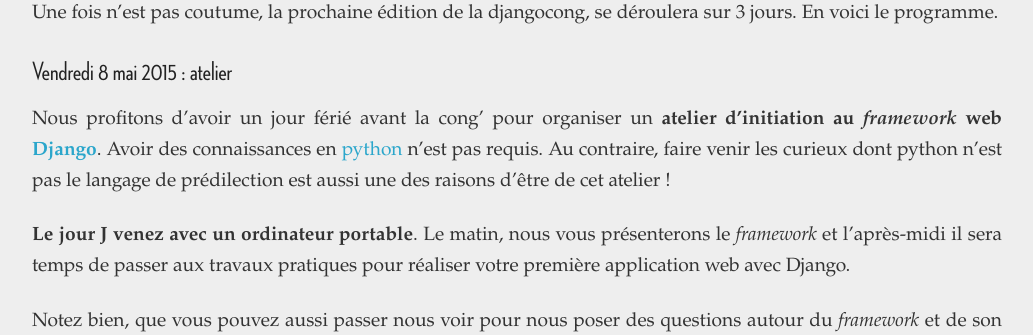
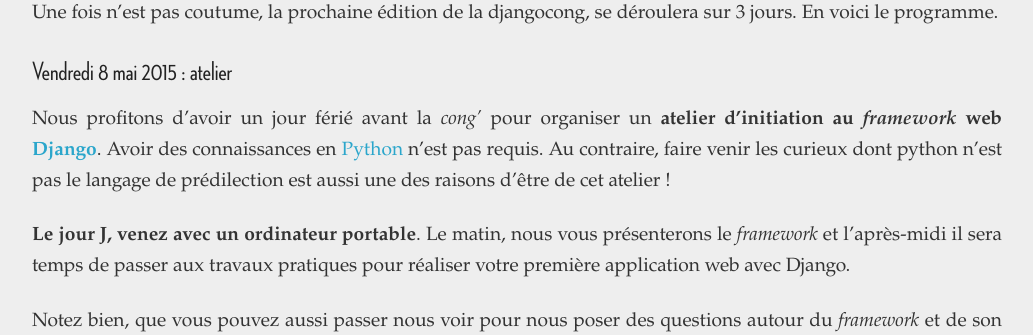
Before and after one commit to clermontech/clermontech.github.com, a Jekyll site: the page built from _posts/2015-03-09-djangcong-2015-a-clermont-ferrand.md, in a window 1280 px wide and 1400 px high. Shown: the part 701-1036 px from the top of the window, without its empty margins (123-1156 px from the left). Built offline with Jekyll 4.4.1, drawn with Linux system fonts in a browser that asks for light colours; Markdown is read by kramdown in place of the engine named in the settings; some of the changed text lies outside the part shown.

Commit message:
Fix typos noticed by @willdurand

```diff
--- a/_posts/2015-03-09-djangcong-2015-a-clermont-ferrand.md
+++ b/_posts/2015-03-09-djangcong-2015-a-clermont-ferrand.md
@@ -2,7 +2,7 @@
 layout: blog-post
 categories: [ blog-posts ]
 
-title: Djangocong 2015, les poneys s'attroupent en Auvergne
+title: DjangoCong 2015, les poneys s'attroupent en Auvergne
 ---
 
 L'événement annuel regroupant les amateurs francophones de [Django](http://www.djangoproject.com/) — aka la [#djangocong](http://rencontres.django-fr.org/2015/) — aura lieu cette année dans les terres du milieu du **8 au 10 mai 2015**. [Clermont'ech](http://clermontech.org) est fière d'accueillir et de co-organiser cette réunion de poneys fougueux.
@@ -17,9 +17,9 @@
 
 ### Vendredi 8 mai 2015 : atelier
 
-Nous profitons d'avoir un jour férié avant la cong' pour organiser un **atelier d'initiation au *framework* web [Django](http://www.djangoproject.com/)**. Avoir des connaissances en [python](http://www.python.org) n'est pas requis. Au contraire, faire venir les curieux dont python n'est pas le langage de prédilection est aussi une des raisons d'être de cet atelier !
+Nous profitons d'avoir un jour férié avant la *cong'* pour organiser un **atelier d'initiation au *framework* web [Django](http://www.djangoproject.com/)**. Avoir des connaissances en [Python](http://www.python.org) n'est pas requis. Au contraire, faire venir les curieux dont python n'est pas le langage de prédilection est aussi une des raisons d'être de cet atelier !
 
-**Le jour J venez avec un ordinateur portable**. Le matin, nous vous présenterons le *framework* et l'après-midi il sera temps de passer aux travaux pratiques pour réaliser votre première application web avec Django.
+**Le jour J, venez avec un ordinateur portable**. Le matin, nous vous présenterons le *framework* et l'après-midi il sera temps de passer aux travaux pratiques pour réaliser votre première application web avec Django.
 
 Notez bien, que vous pouvez aussi passer nous voir pour nous poser des questions autour du *framework* et de son utilisation.
 
@@ -43,7 +43,7 @@
     Crédit photo : Le Lac du Guéry © CRDT Auvergne / FROBERT David
 </center>
 
-Nous nous donnerons rendez-vous **Dimanche matin à 10h** dans le centre de Clermont pour un voyage en bus vers le plus haut lac d'Auvergne. Après une **promenade de 2h** et un **pique nique** dans les hauteurs, nous prévoyons deux sessions de retour vers le centre de Clermont pour nous adapter à votre heure de départ de la plus belle région de France, un Saint-Nectaire sous le coude.
+Nous nous donnerons rendez-vous **Dimanche matin à 10h** dans le centre de Clermont pour un voyage en bus vers le plus haut lac d'Auvergne. Après une **promenade de 2h** et un **pique-nique** dans les hauteurs, nous prévoyons deux sessions de retour vers le centre de Clermont pour nous adapter à votre heure de départ de la plus belle région de France, un Saint-Nectaire sous le coude.
 
 Cette promenade sera **ouverte à des accompagnateurs** dans la limite des places disponibles et après inscription (si le pique-nique ainsi que le transport doivent être prévus pour ces derniers).
 
```
